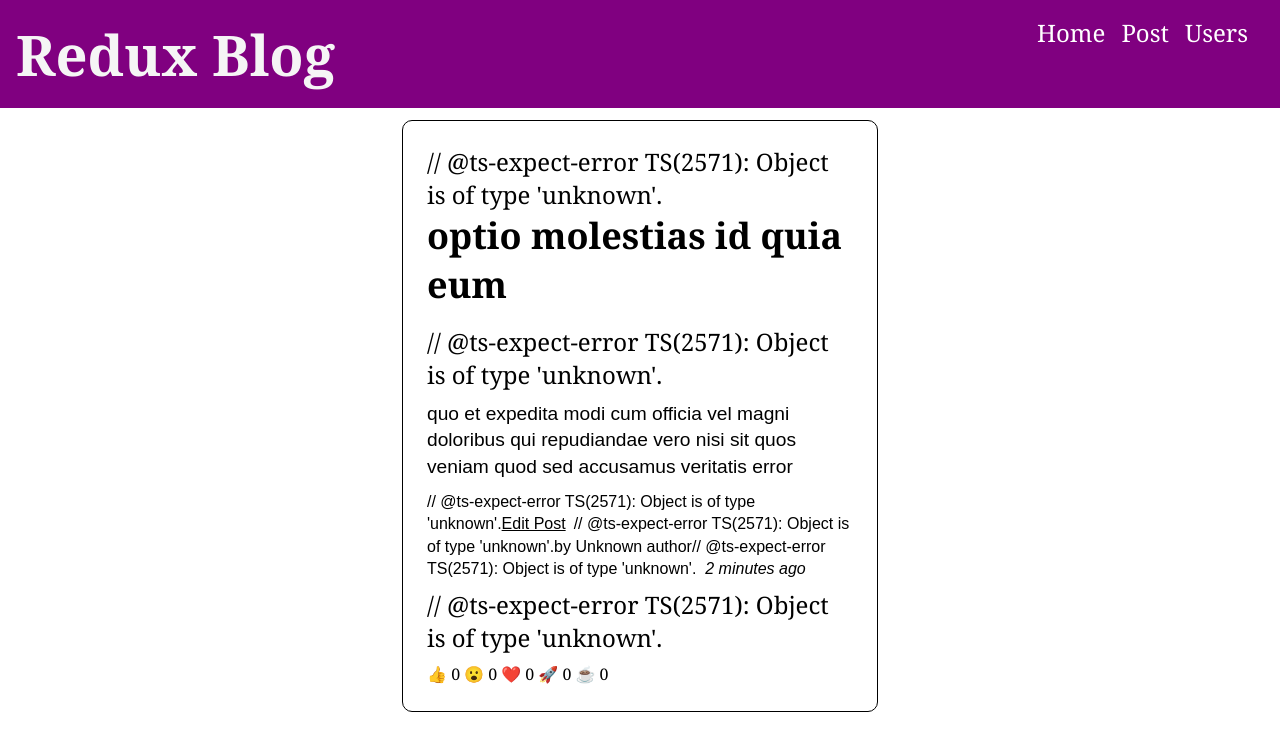
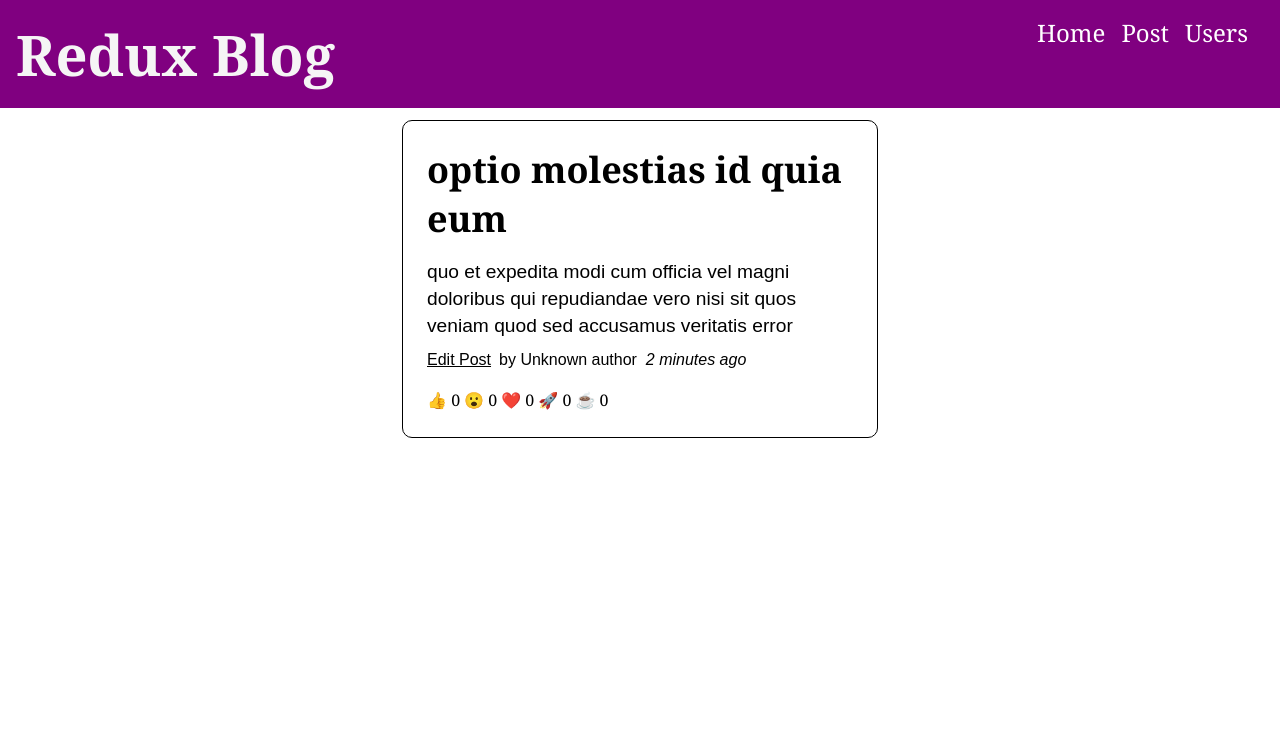
Before and after one commit to Ebukachuqz/reaction-crud-blog-redux-redux-toolkit, a React (Create React App) app: page /post/10 in a window 1280 px wide. Shown: the top 750 px of the page. Built offline with nearby package versions, Linux system fonts and the light colour scheme; no server answers; data requests are answered from the project's data file.

Commit message:
Fix: Removed ts-expect-error in tsx element return

```diff
--- a/src/features/post/PostExcerpt.tsx
+++ b/src/features/post/PostExcerpt.tsx
@@ -10,19 +10,13 @@ const PostExcerpt = ({ postId }: any) => {
   const post = useSelector((state) => selectPostById(state, postId))!;
   return (
     <article>
-      // @ts-expect-error TS(2571): Object is of type 'unknown'.
       <h2>{post.title}</h2>
-      // @ts-expect-error TS(2571): Object is of type 'unknown'.
       <p className="excerpt">{post.body.substring(0, 75)}...</p>
       <p className="postCredit">
-        // @ts-expect-error TS(2571): Object is of type 'unknown'.
         <Link to={`post/${post.id}`}>View Post</Link>
-        // @ts-expect-error TS(2571): Object is of type 'unknown'.
         <PostAuthor userId={post.userId} />
-        // @ts-expect-error TS(2571): Object is of type 'unknown'.
         <TimeAgo timestamp={post.date} />
       </p>
-      // @ts-expect-error TS(2571): Object is of type 'unknown'.
       <ReactionButtons reactions={post.reactions} postId={post.id} />
     </article>
   );
--- a/src/features/post/pages/SinglePostPage.tsx
+++ b/src/features/post/pages/SinglePostPage.tsx
@@ -22,19 +22,13 @@ const SinglePostPage = () => {
 
   return (
     <article>
-      // @ts-expect-error TS(2571): Object is of type 'unknown'.
       <h2>{post.title}</h2>
-      // @ts-expect-error TS(2571): Object is of type 'unknown'.
       <p>{post.body}</p>
       <p className="postCredit">
-        // @ts-expect-error TS(2571): Object is of type 'unknown'.
         <Link to={`/post/edit/${post.id}`}>Edit Post</Link>
-        // @ts-expect-error TS(2571): Object is of type 'unknown'.
         <PostAuthor userId={post.userId} />
-        // @ts-expect-error TS(2571): Object is of type 'unknown'.
         <TimeAgo timestamp={post.date} />
       </p>
-      // @ts-expect-error TS(2571): Object is of type 'unknown'.
       <ReactionButtons reactions={post.reactions} postId={post.id} />
     </article>
   );
--- a/src/features/users/UserPage.tsx
+++ b/src/features/users/UserPage.tsx
@@ -24,7 +24,6 @@ const UserPage = () => {
     const { ids, entities } = postsForUser;
     postTitles = ids.map((id) => (
       <li key={id}>
-        // @ts-expect-error TS(2571): Object is of type 'unknown'.
         <Link to={`/post/${id}`}>{entities[id]?.title}</Link>
       </li>
     ));
```
